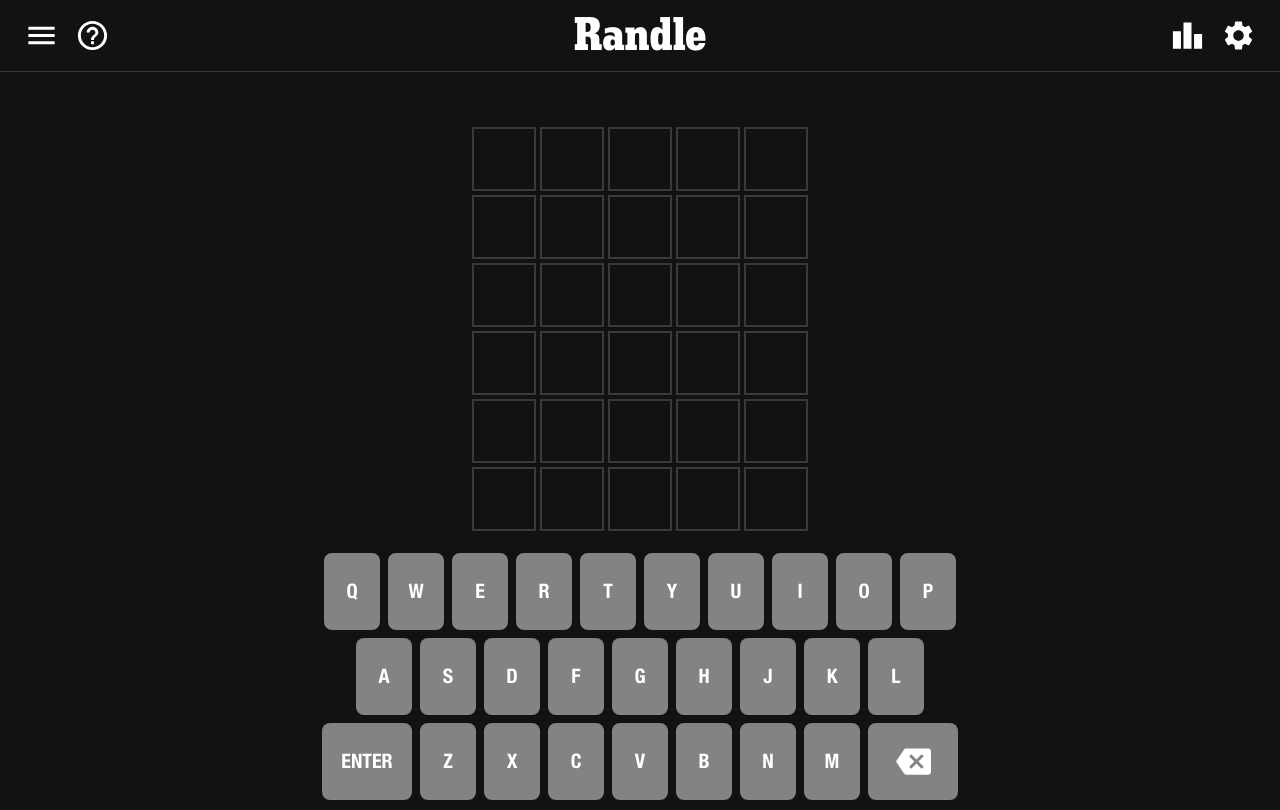
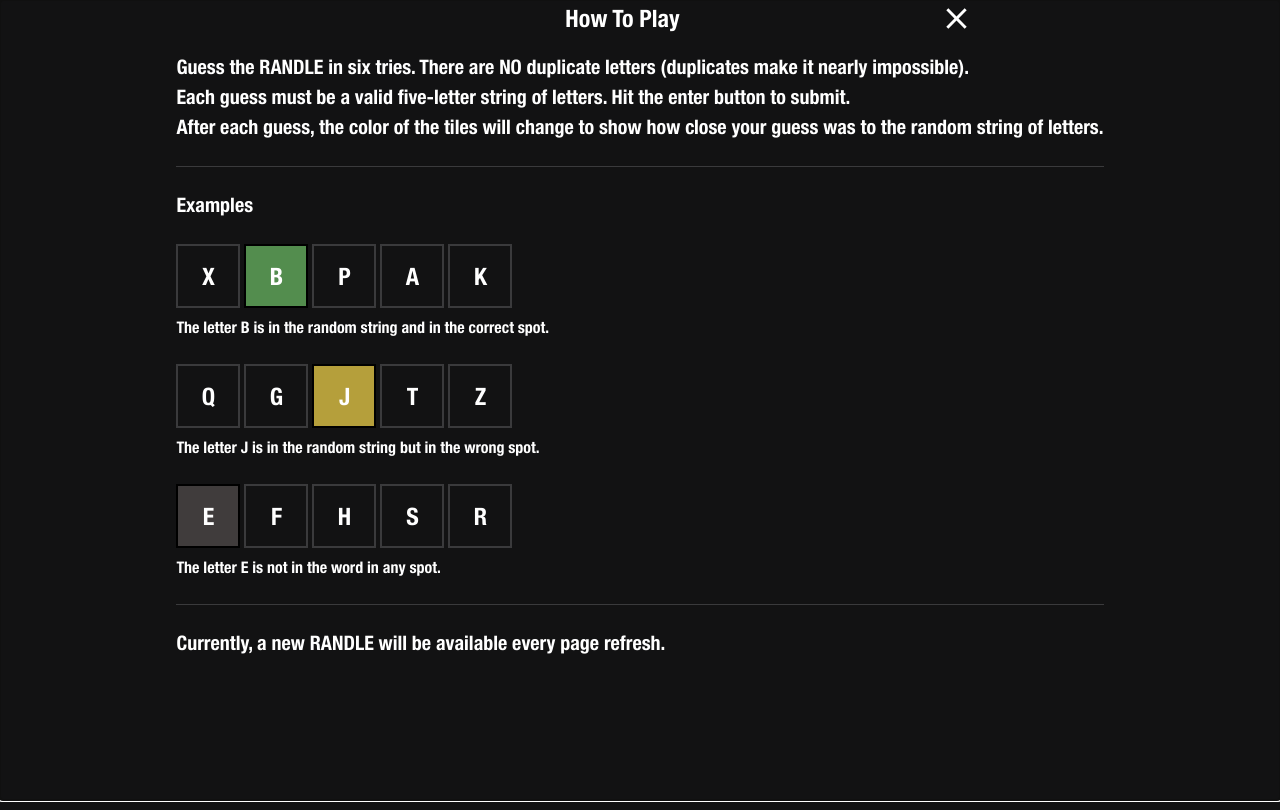
Before and after one commit to bradpickering/randle, a React (Create React App) app: page / in a window 1280 px wide. Both pictures are taken after a click on the icon 92 px from the left and 35 px from the top of the page. Built offline with nearby package versions, Linux system fonts and the light colour scheme.

Commit message:
added functional help modal showing the rules of the game

```diff
--- /dev/null
+++ b/src/components/example1.jsx
@@ -0,0 +1,23 @@
+function Example1() {
+    return (
+        <div className="flex space-x-1">
+            <div className="flex justify-center items-center w-[14vw] h-[14vw] sm:w-[8vh] sm:h-[8vh] border-2 border-[#3a3a3c]">
+                <div className="tile-inner text-2xl text-white">X</div>
+            </div>
+            <div className="flex justify-center items-center w-[14vw] h-[14vw] sm:w-[8vh] sm:h-[8vh] border-2 border-black bg-[#538d4e]">
+                <div className="tile-inner text-2xl text-white">B</div>
+            </div>
+            <div className="flex justify-center items-center w-[14vw] h-[14vw] sm:w-[8vh] sm:h-[8vh] border-2 border-[#3a3a3c]">
+                <div className="tile-inner text-2xl text-white">P</div>
+            </div>
+            <div className="flex justify-center items-center w-[14vw] h-[14vw] sm:w-[8vh] sm:h-[8vh] border-2 border-[#3a3a3c]">
+                <div className="tile-inner text-2xl text-white">A</div>
+            </div>
+            <div className="flex justify-center items-center w-[14vw] h-[14vw] sm:w-[8vh] sm:h-[8vh] border-2 border-[#3a3a3c]">
+                <div className="tile-inner text-2xl text-white">K</div>
+            </div>
+        </div>
+     );
+}
+
+export default Example1;
--- /dev/null
+++ b/src/components/example2.jsx
@@ -0,0 +1,23 @@
+function Example2() {
+    return (
+        <div className="flex space-x-1">
+            <div className="flex justify-center items-center w-[14vw] h-[14vw] sm:w-[8vh] sm:h-[8vh] border-2 border-[#3a3a3c]">
+                <div className="tile-inner text-2xl text-white">Q</div>
+            </div>
+            <div className="flex justify-center items-center w-[14vw] h-[14vw] sm:w-[8vh] sm:h-[8vh] border-2 border-[#3a3a3c]">
+                <div className="tile-inner text-2xl text-white">G</div>
+            </div>
+            <div className="flex justify-center items-center w-[14vw] h-[14vw] sm:w-[8vh] sm:h-[8vh] border-2 border-black bg-[#b59f3b]">
+                <div className="tile-inner text-2xl text-white">J</div>
+            </div>
+            <div className="flex justify-center items-center w-[14vw] h-[14vw] sm:w-[8vh] sm:h-[8vh] border-2 border-[#3a3a3c]">
+                <div className="tile-inner text-2xl text-white">T</div>
+            </div>
+            <div className="flex justify-center items-center w-[14vw] h-[14vw] sm:w-[8vh] sm:h-[8vh] border-2 border-[#3a3a3c]">
+                <div className="tile-inner text-2xl text-white">Z</div>
+            </div>
+        </div>
+     );
+}
+
+export default Example2;
--- /dev/null
+++ b/src/components/example3.jsx
@@ -0,0 +1,23 @@
+function Example3() {
+    return (
+        <div className="flex space-x-1">
+            <div className="flex justify-center items-center w-[14vw] h-[14vw] sm:w-[8vh] sm:h-[8vh] border-2 border-black bg-[#403c3c]">
+                <div className="tile-inner text-2xl text-white">E</div>
+            </div>
+            <div className="flex justify-center items-center w-[14vw] h-[14vw] sm:w-[8vh] sm:h-[8vh] border-2 border-[#3a3a3c]">
+                <div className="tile-inner text-2xl text-white">F</div>
+            </div>
+            <div className="flex justify-center items-center w-[14vw] h-[14vw] sm:w-[8vh] sm:h-[8vh] border-2 border-[#3a3a3c]">
+                <div className="tile-inner text-2xl text-white">H</div>
+            </div>
+            <div className="flex justify-center items-center w-[14vw] h-[14vw] sm:w-[8vh] sm:h-[8vh] border-2 border-[#3a3a3c]">
+                <div className="tile-inner text-2xl text-white">S</div>
+            </div>
+            <div className="flex justify-center items-center w-[14vw] h-[14vw] sm:w-[8vh] sm:h-[8vh] border-2 border-[#3a3a3c]">
+                <div className="tile-inner text-2xl text-white">R</div>
+            </div>
+        </div>
+     );
+}
+
+export default Example3;
--- a/src/components/header.jsx
+++ b/src/components/header.jsx
@@ -2,15 +2,46 @@ import MenuIcon from '@mui/icons-material/Menu';
 import HelpOutlineIcon from '@mui/icons-material/HelpOutline';
 import LeaderboardIcon from '@mui/icons-material/Leaderboard';
 import SettingsIcon from '@mui/icons-material/Settings';
-// import Menu from '@mui/icons-material/Menu';
+import TipsAndUpdatesIcon from '@mui/icons-material/TipsAndUpdates';
+import LightModeIcon from '@mui/icons-material/LightMode';
+import CloseIcon from '@mui/icons-material/Close';
+import Modal from '@mui/material/Modal';
+import Example1 from './example1';
+import Example2 from './example2';
+import Example3 from './example3';
+import {useState} from 'react'
+import Close from '@mui/icons-material/Close';
+
+const example1 = ['X', 'B', 'P', 'A', 'K']
+const example2 = ['Q', 'G', 'U', 'T', 'Z']
+const example3 = ['E', 'F', 'H', 'S', 'R']
+
 
 function Header () {
+
+    const [lightMode, setLightMode] = useState(false)
+    const [openHelp, setOpenHelp] = useState(false)
+
+    const toggleLightMode = () => {
+        setLightMode(!lightMode)
+        if (lightMode) {
+            document.getElementsByTagName('body')[0].style.backgroundColor = '#f4f4f4'
+        }
+        else {
+            document.getElementsByTagName('body')[0].style.backgroundColor = '#121213'
+        }
+    }
+
+    const handleOpenHelp = () => setOpenHelp(true)
+    const handleCloseHelp = () => setOpenHelp(false)
+
     return (
         <div className='header flex justify-between shadow-[0px_1px] shadow-[#3a3a3c] text-white items-center'>
             <div className='left-side'>
                 <div className='flex'>
                     <MenuIcon fontSize='large' className='ml-6 cursor-pointer'/>
-                    <HelpOutlineIcon fontSize='large' className='ml-4 cursor-pointer'/>
+                    <HelpOutlineIcon fontSize='large' className='ml-4 cursor-pointer' onClick={handleOpenHelp}/>
+                    <LightModeIcon fontSize='large' className='ml-4 cursor-pointer' onClick={toggleLightMode}/>
                 </div>
             </div>
             <div className='title text-[30px] xs:text-[47px] '>
@@ -19,11 +50,62 @@ function Header () {
             </div>
             <div className='right-side'>
                 <div className='flex'>
+                    <TipsAndUpdatesIcon fontSize='large' className='mr-4 cursor-pointer' />
                     <LeaderboardIcon fontSize='large' className='mr-4 cursor-pointer'/>
                     <SettingsIcon fontSize='large' className='mr-6 cursor-pointer'/>
                 </div>
             </div>
+            <Modal
+                sx={{zIndex: 50}}
+                open={openHelp}
+                onClose={handleCloseHelp}
+                >
 
+                <div className='modal bg-[#121213] w-screen h-screen flex justify-center z-50'>
+                    <div className='flex flex-col'>
+                        <div className='flex justify-around items-center mb-4'>
+                            <div></div>
+                            <div className='text-center text-[24px]'>
+                                How To Play
+                            </div>
+                            <CloseIcon fontSize='large' className=' cursor-pointer' onClick={handleCloseHelp}/>
+                        </div>
+                        <div className='text-[20px]'>
+                            Guess the RANDLE in six tries. There are <strong>NO</strong> duplicate letters (duplicates make it nearly impossible).
+                        </div>
+                        <div className='text-[20px]'>
+                            Each guess must be a valid five-letter string of letters. Hit the enter button to submit.
+                        </div>
+                        <div className='text-[20px] pb-6 shadow-[0px_1px] shadow-[#3a3a3c]'>
+                            After each guess, the color of the tiles will change to show how close your guess was to the random string of letters.
+                        </div>
+                        <div className='text-[20px] pt-6'>
+                            Examples
+                        </div>
+                        <div className='pt-6'>
+                            <Example1/>
+                            <div className='pt-2'>
+                                The letter <strong>B</strong> is in the random string and in the correct spot.
+                            </div>
+                        </div>
+                        <div className='pt-6'>
+                            <Example2/>
+                            <div className='pt-2'>
+                                The letter <strong>J</strong> is in the random string but in the wrong spot.
+                            </div>
+                        </div>
+                        <div className='py-6 shadow-[0px_1px] shadow-[#3a3a3c]'>
+                            <Example3/>
+                            <div className='pt-2'>
+                                The letter <strong>E</strong> is not in the word in any spot.
+                            </div>
+                        </div>
+                        <div className='text-[20px] pt-6'>
+                            Currently, a new <strong>RANDLE</strong> will be available every page refresh.
+                        </div>
+                    </div>
+                </div>
+            </Modal>
 
         </div>
      );
--- a/src/index.css
+++ b/src/index.css
@@ -30,13 +30,19 @@ simple-snack-bar span {
 }
 
 .title {
-  font-family: 'Karnak'
+  font-family: 'Karnak';
+  color: 'black'
 }
 
 .inner-key, .tile-inner {
   font-family: 'Helvetica Neue Bold'
 }
 
+.modal > * {
+  font-family: 'Helvetica Neue Bold';
+  color: white
+}
+
 @tailwind base;
 @tailwind components;
 @tailwind utilities;
```
